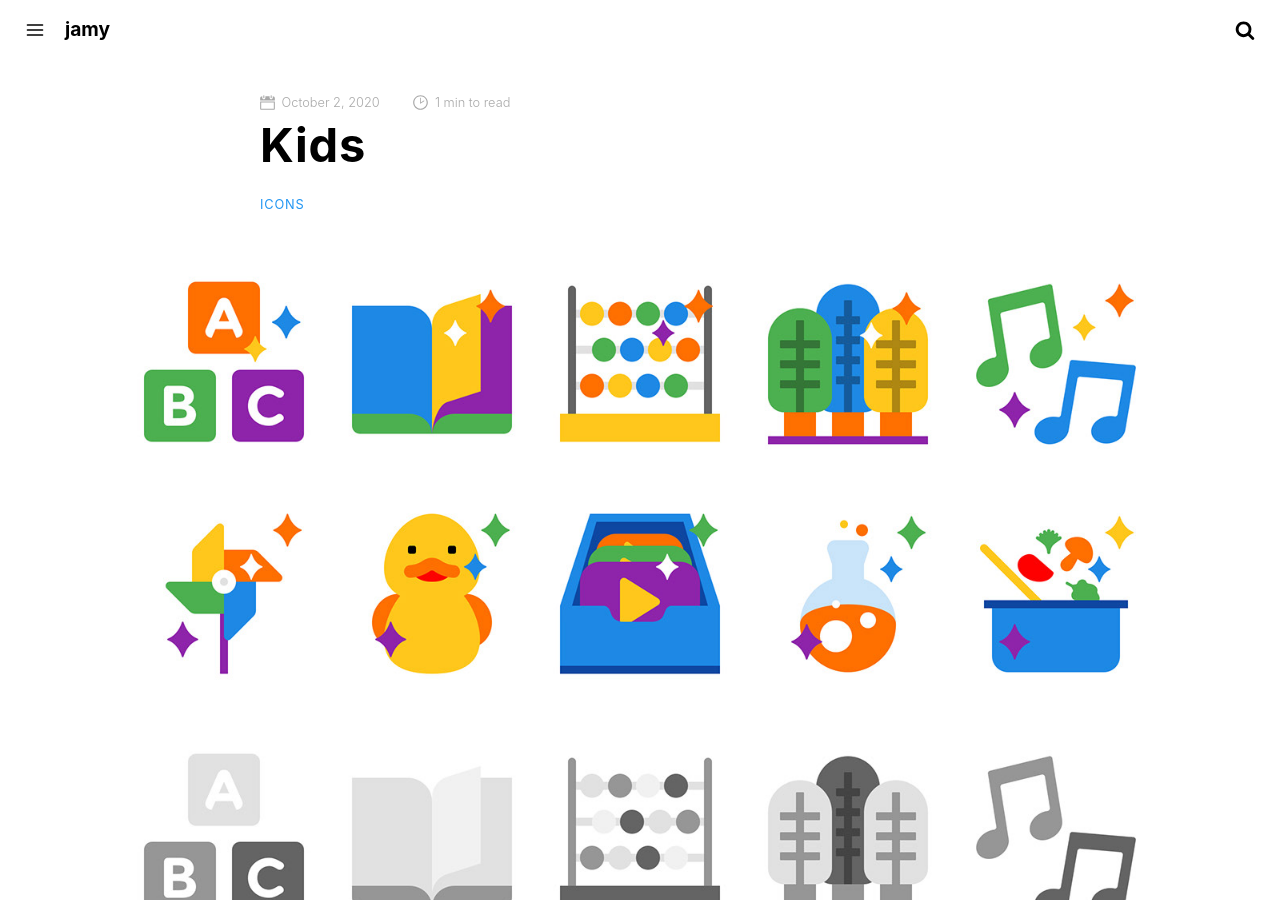
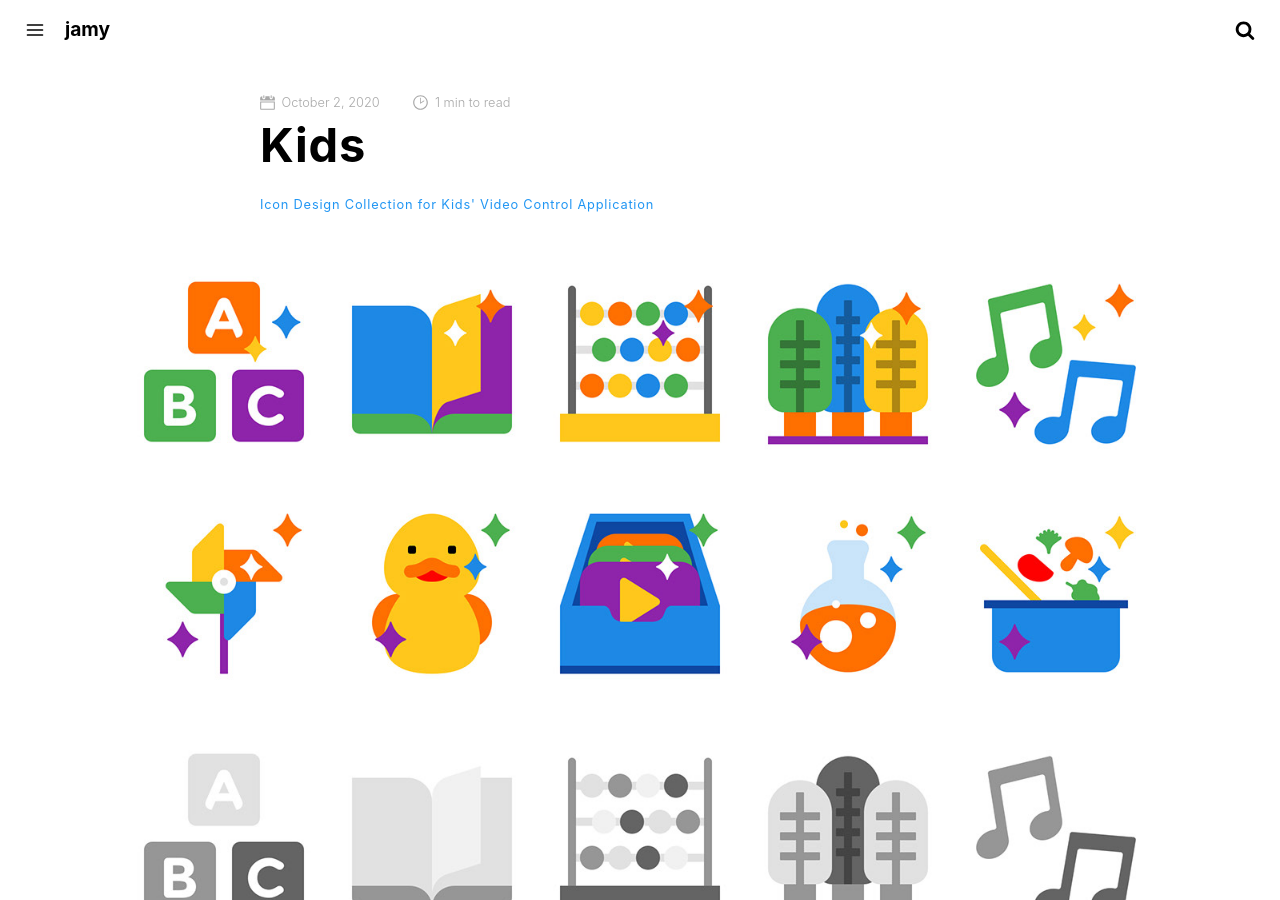
Before and after one commit to crazyjamy/crazyjamy.github.io, a Jekyll site: the page built from _posts/2020-10-02-icon_kids.md, in a window 1280 px wide and 900 px high. Built offline with Jekyll 4.4.1, drawn with Linux system fonts in a browser that asks for light colours; comment, search, counter and statistics services are not loaded.

Commit message:
Update 2020-10-02-icon_kids.md

```diff
--- a/_posts/2020-10-02-icon_kids.md
+++ b/_posts/2020-10-02-icon_kids.md
@@ -3,11 +3,11 @@ layout: post
 title: "Kids"
 date: 2020-10-02 00:00:00
 image: 'https://github.com/crazyjamy/crazyjamy.github.io/blob/master/_images/_thumbnail/icon-kids.png?raw=true'
-description: ICONS
+description: Icon Design Collection for Kids' Video Control Application
 category: 'ICONS'
 tags:
 - Projects
-twitter_text: Kids icons
+twitter_text: Icon Design Collection for Kids' Video Control Application
 introduction: icons
 ---
 
```
